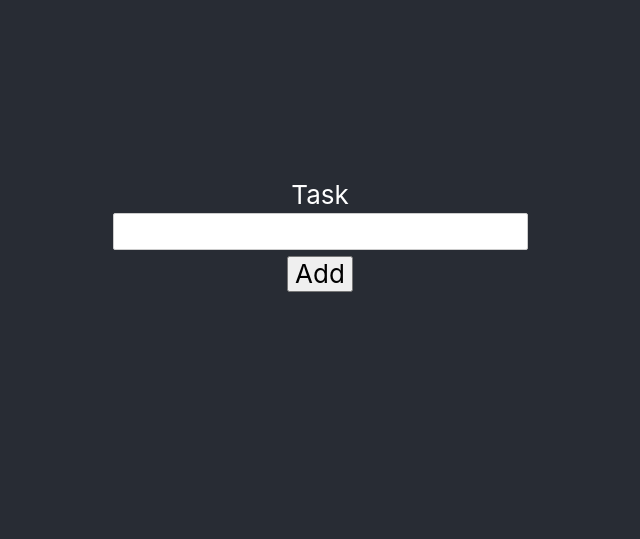
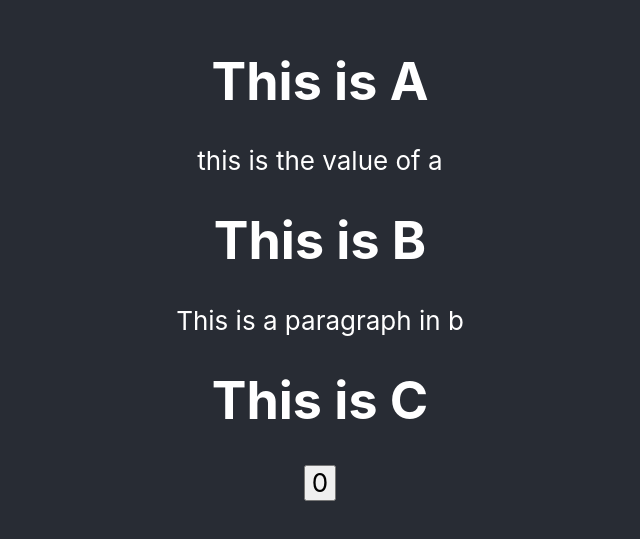
Before and after one commit to rudfoss/cra-workshop, a React (Create React App) app: page / in a window 1280 px wide. Shown: the part 141-680 px from the top of the page, without its empty margins (320-960 px from the left). Built offline with nearby package versions, Linux system fonts and the light colour scheme.

Commit message:
CompositionExample

```diff
--- a/src/App.tsx
+++ b/src/App.tsx
@@ -1,12 +1,16 @@
 import "normalize.css/normalize.css";
 import "./App.css";
-import TodoList from "tasks/TodoList";
+import CompositionExample from "tasks/CompositionExample";
+import Incrementor from "tasks/Incrementor";
 
 function App() {
   return (
     <div className="App">
       <header className="App-header">
-        <TodoList/>
+        <CompositionExample
+          a="this is the value of a"
+          b={<p>This is a paragraph in b</p>}
+          c={<Incrementor limit={100}/>}/>
       </header>
     </div>
   );
--- /dev/null
+++ b/src/tasks/CompositionExample/CompositionExample.tsx
@@ -0,0 +1,28 @@
+import React from "react"
+
+interface CompositionExampleProps {
+	a: React.ReactNode
+	b: React.ReactNode
+	c: React.ReactNode
+}
+
+export const CompositionExample = ({a, b, c}: CompositionExampleProps) => {
+	return (
+		<div>
+			<div>
+				<h1>This is A</h1>
+				{a}
+			</div>
+			<div>
+				<h1>This is B</h1>
+				{b}
+			</div>
+			<div>
+				<h1>This is C</h1>
+				{c}
+			</div>
+		</div>
+	)
+}
+
+export default CompositionExample
--- /dev/null
+++ b/src/tasks/CompositionExample/index.ts
@@ -0,0 +1 @@
+export { default } from "./CompositionExample"
```
